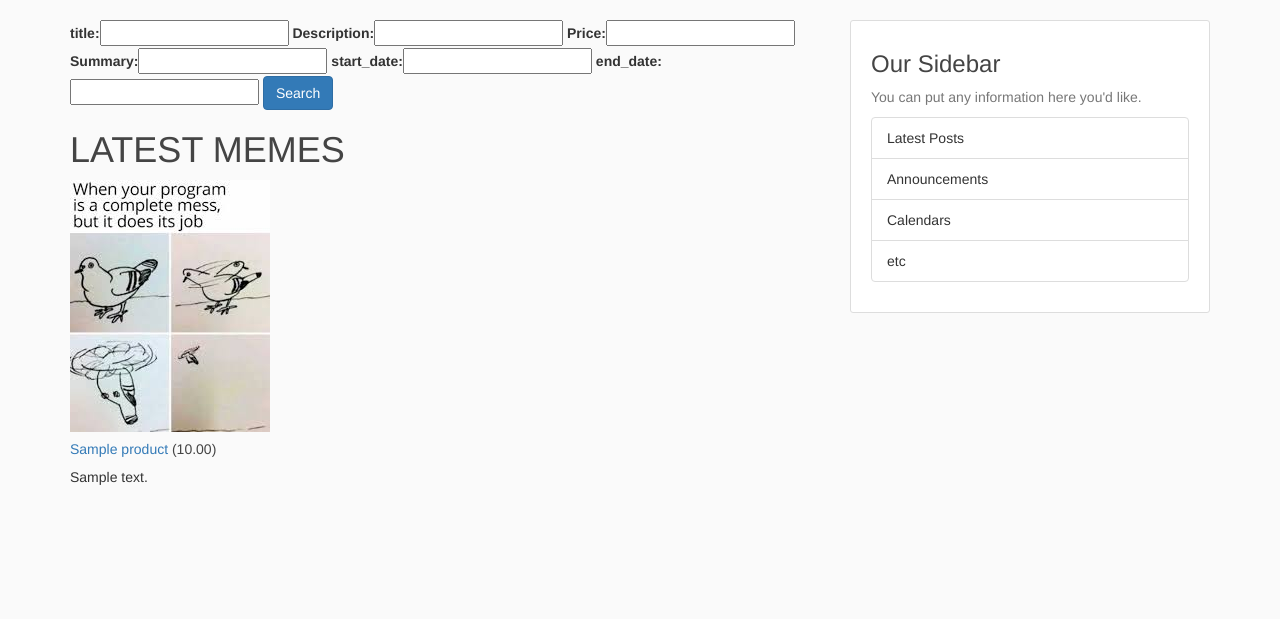
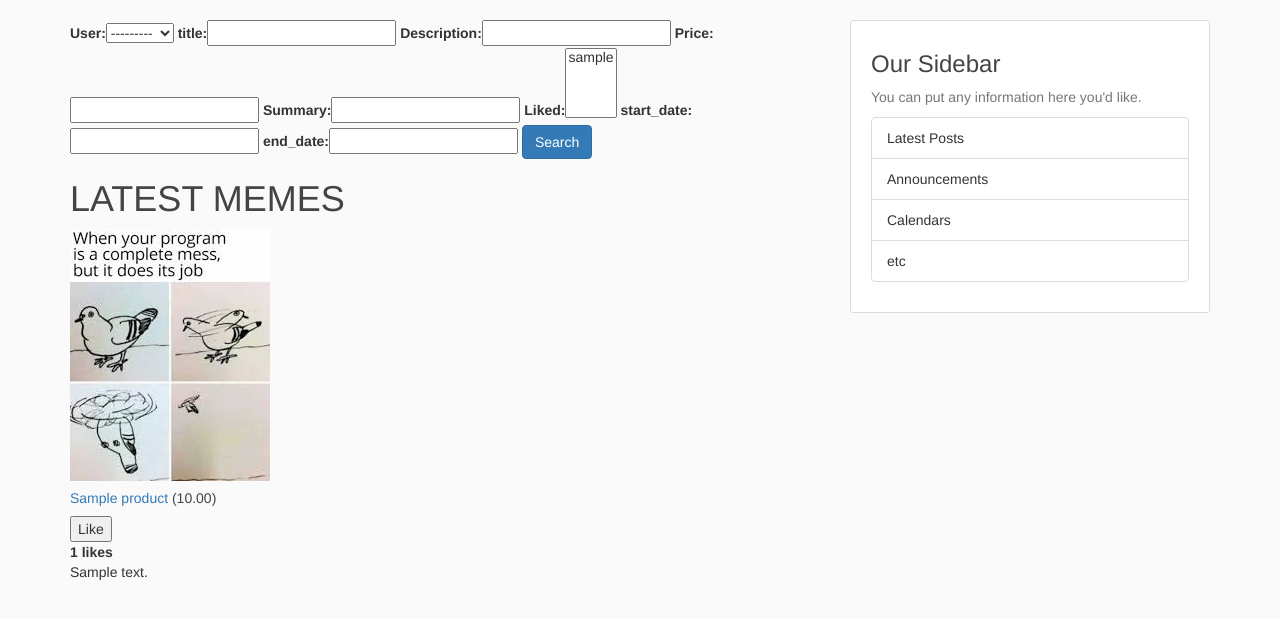
Before and after one commit to alexgeu/meme-project, a Django app: page /search/ in a window 1280 px wide. Shown: the part 102-721 px from the top of the page. Run offline with Django 3.2, Linux system fonts and the light colour scheme; tables that the repository leaves empty hold one stand-in row (values such as "Sample post"); some libraries are stand-ins or nearby versions.

Commit message:
Like and Dislike Buttons added

```diff
--- a/memeProject/memeProject/urls.py
+++ b/memeProject/memeProject/urls.py
@@ -34,13 +34,12 @@ urlpatterns = [
     path('WelcomeClass/', HomeViewClass.as_view()),
     path('create/', productCreateView, name=''),
     path('products/<int:my_id>', productDetail, name='product-detail'),
-    path('products/', include('myFirstApp.urls')),
+    path('products/', include('myFirstApp.urls', namespace='products')),
     path('search/', search),
     path('register/', register_views.register, name="register"),
     path('login/', auth_views.LoginView.as_view(), name='login'),
     path('logout/', auth_views.LogoutView.as_view(template_name='registration/logout.html'), name='logout'),
     path('profile/', register_views.profile, name='profile'),
-    #path('', include('django.contrib.auth.urls')),
 ]
 
 if settings.DEBUG:
--- a/memeProject/myFirstApp/admin.py
+++ b/memeProject/myFirstApp/admin.py
@@ -1,6 +1,7 @@
 from django.contrib import admin
 
 # Register your models here.
-from .models import Products #local folder import
+from .models import Products,Like #local folder import
 
 admin.site.register(Products)
+admin.site.register(Like)
--- a/memeProject/myFirstApp/models.py
+++ b/memeProject/myFirstApp/models.py
@@ -1,16 +1,51 @@
+from django.conf.global_settings import AUTH_USER_MODEL
 from django.db import models
 from django.urls import reverse
+from django.contrib.auth.models import User
+
 # Create your models here.
 
 class Products(models.Model):
+    user = models.ForeignKey(User, on_delete=models.CASCADE, related_name='author')
     title = models.CharField(max_length=100)
     description = models.TextField(blank=True)
     price = models.DecimalField(max_digits=10, decimal_places=2)
     summary = models.TextField(default=True)
+    liked = models.ManyToManyField(User, default=None, blank=True, related_name='liked')
+
 
     def get_absolute_url(self):
         return reverse('product-detail', kwargs={'my_id' : self.id})
 
+
+    # def get_api_url(self):
+    #     return reverse("posts-api:detail", kwargs={"slug": self.slug})
+    def __str__(self):
+        return str(self.title)
+    '''
+    def get_like_url(self):
+        return reverse("like-toggle", kwargs={"my_id": self.id})
+
+    def get_api_like_url(self):
+        return reverse("posts-like-api-toggle", kwargs={"my_id": self.id})
+'''
+    @property
+    def num_likes(self):
+        return self.liked.all().count
+
+
 class Register(models.Model):
     username = models.CharField(max_length=50)
     password = models.CharField(max_length=100)
+
+LIKE_CHOICES = (
+    ('Like', 'Like'),
+    ('Unlike', 'Unlike'),
+)
+class Like(models.Model):
+    user = models.ForeignKey(User,on_delete=models.CASCADE)
+    product = models.ForeignKey(Products, on_delete=models.CASCADE)
+    value = models.CharField(choices=LIKE_CHOICES, default='Like', max_length=10)
+
+    def __str__(self):
+        return str (self.product)
--- a/memeProject/myFirstApp/urls.py
+++ b/memeProject/myFirstApp/urls.py
@@ -18,9 +18,13 @@ from django.urls import path
 from myViewSample.views import home_view
 from myViewSample.views import HomeViewClass
 from django.views.generic import TemplateView
-from myFirstApp.views import productList, productCreateView, productDetail
+from myFirstApp.views import productList, productCreateView, productDetail, product_view, like_product
+
+app_name = 'products'
 
 urlpatterns = [
-    path('', productList),
+    #path('', productList),
     path('<int:my_id>', productDetail, name='product-detail'),
+    path('', product_view, name='product-list'),
+    path('like/', like_product, name='like-product'),
 ]
--- a/memeProject/myFirstApp/views.py
+++ b/memeProject/myFirstApp/views.py
@@ -1,8 +1,13 @@
 from django.shortcuts import render, get_object_or_404
-
-from .models import Products, Register
+from .models import Products, Register, Like
 from .forms import RawProductForm, RegisterForm, ProductCreateForm
 from .filters import OrderFilter
+from django.db.models import Q
+from django.http import HttpResponse, HttpResponseRedirect, Http404, request
+from django.shortcuts import render, get_object_or_404, redirect
+from django.views.generic import RedirectView
+from django.utils import timezone
+from django.contrib.auth.models import User
 
 
 def productCreateView(httprequest, *args, **kwargs):
@@ -18,19 +23,6 @@ def productCreateView(httprequest, *args, **kwargs):
 	return render(httprequest, 'product_create_view.html', context)
 
 
-'''
-def productCreateView(httprequest, *args, **kwargs):
-	my_form = RawProductForm(httprequest.POST or None)
-	if my_form.is_valid():
-		Products.objects.create(**my_form.cleaned_data)
-		my_form = RawProductForm
-
-	context = {
-		'form' : my_form
-	}
-	return render(httprequest, 'product_create_view.html', context)
-
-'''
 
 # Create your views here.
 def productList(httprequest, *args, **kwargs):
@@ -42,6 +34,42 @@ def productList(httprequest, *args, **kwargs):
 	}
 
 	return render(httprequest, 'product_list.html', context)
+
+
+def product_view(request,*args, **kwargs):
+	qs = Products.objects.all()
+	user = request.user
+	allProducts = Products.objects.all()
+
+	context = {
+		'qs': qs,
+		'user': user,
+		'allProducts': allProducts,
+		'title': 'My product list'
+	}
+	return render(request, 'product_list.html', context)
+
+
+def like_product(request):
+	user = request.user
+	if request.method == 'POST':
+		product_id = request.POST.get('product_id')
+		product_obj = Products.objects.get(id=product_id)
+
+		if user in product_obj.liked.all():
+			product_obj.liked.remove(user)
+		else:
+			product_obj.liked.add(user)
+
+		like, created = Like.objects.get_or_create(user=user, product_id=product_id)
+
+		if not created:
+			if like.value == 'Like':
+				like.value = 'Unlike'
+			else:
+				like.value = 'Like'
+		like.save()
+	return redirect('products:product-list')
 
 
 def search(httprequest, *args, **kwargs):
@@ -78,3 +106,33 @@ def signup(httprequest, *args, **kwargs):
 		'form': my_form
 	}
 	return render(httprequest, 'profile.html', context)
+
+
+#ALEX COPY
+from django.shortcuts import render, redirect
+from django.contrib import messages
+from django.contrib.auth.decorators import login_required
+from django.contrib.auth import logout
+from .forms import RegisterForm
+#from django.contrib.auth import login, authenticate
+#from django.contrib.auth.forms import UserCreationForm
+from django.views.generic import View, TemplateView
+
+# Create your views here.
+def register(request):
+    if request.method == 'POST':
+        form = RegisterForm(request.POST)
+        if form.is_valid():
+            form.save()
+            username = form.cleaned_data.get('username')
+            messages.success(request, f'Your account has been created ({username})! Your are now able to login.')
+            return redirect('/login')
+    else:
+        form = RegisterForm()
+
+    return render(request, "register/register.html", {"form": form})
+
+# Decorator to check if user is logged in
+@login_required
+def profile(request):
+    return render(request, 'users/profile.html')
--- a/memeProject/templates/product_list.html
+++ b/memeProject/templates/product_list.html
@@ -21,6 +21,15 @@
           <img src="/static/meme_pic.jpeg" class="card-image-top" alt="...">
           <div class="card-body">
             <h5 class="card-title"><a href=/products/{{obj.id}}>{{obj.title }} </a>({{ obj.price }})</h5>
+              <form action="{% url 'products:like-product'%}" method="POST" class=" ui form"> {% csrf_token %}
+                  <input type="hidden" name="product_id" value="{{obj.id}}">
+                  {% if user not in obj.liked.all %}
+                        <button class="ui button positive" type="submit">Like</button>
+                  {% else %}
+                        <button class="ui button negative" type="submit">Unlike</button>
+                  {% endif %}
+              </form>
+              <strong>{{ obj.liked.all.count }} likes</strong>
             <p class="card-text">{{obj.summary }}</p>
           </div>
         </div>
```
Also changed, not shown: memeProject/myFirstApp/forms.py (+18 -5 lines), memeProject/myFirstApp/migrations/0006_auto_20200510_1013.py (added), memeProject/myFirstApp/migrations/0007_auto_20200510_1229.py (added), memeProject/myFirstApp/migrations/0008_auto_20200510_1410.py (added).
